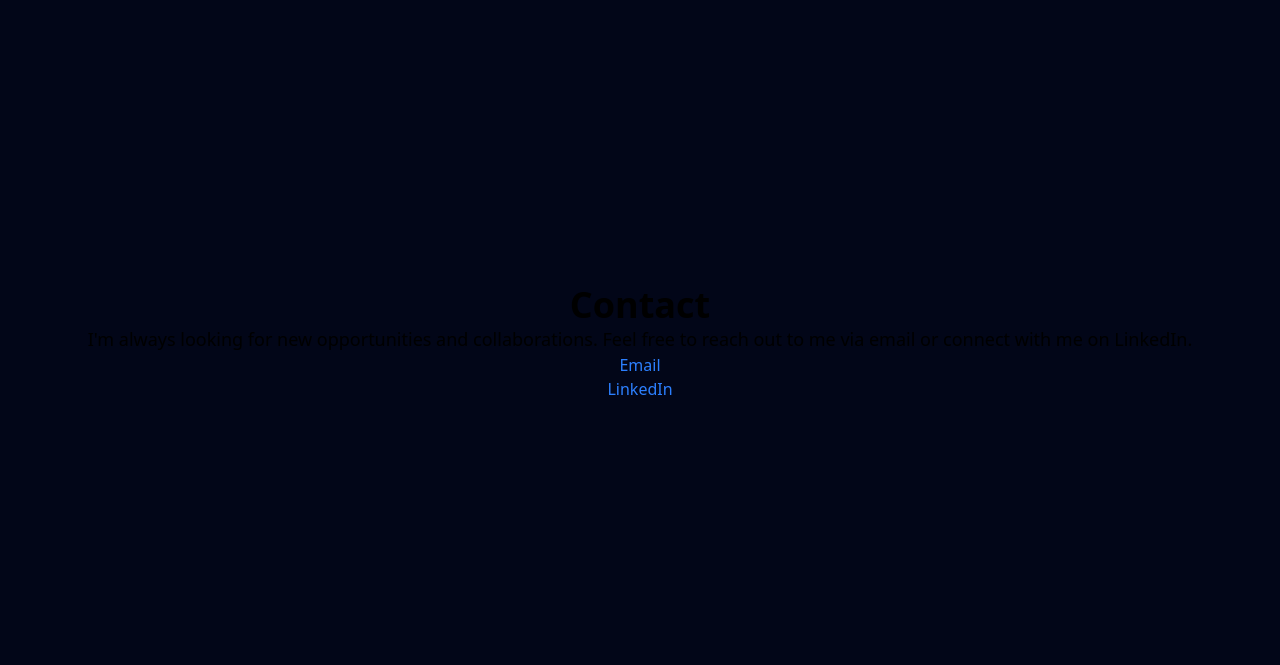
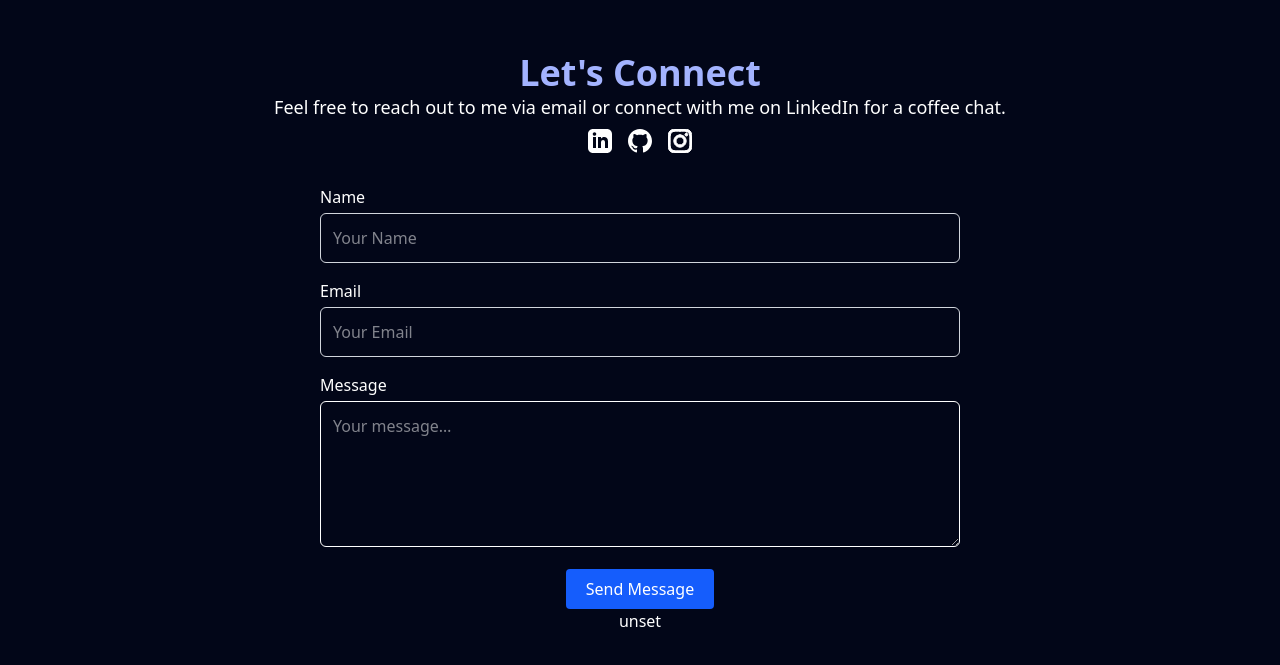
Before and after one commit to sumiyuan/smiweb, a React (Vite) app: page / in a window 1280 px wide. Shown: the part 4009-4674 px from the top of the page. Built offline with nearby package versions, Linux system fonts and the light colour scheme; no server answers.

Commit message:
added contact form need to work out the bugs with email sending

```diff
--- a/package.json
+++ b/package.json
@@ -10,6 +10,7 @@
     "preview": "vite preview"
   },
   "dependencies": {
+    "@emailjs/browser": "^4.4.1",
     "@tailwindcss/vite": "^4.1.11",
     "react": "^19.1.0",
     "react-dom": "^19.1.0",
--- a/src/components/Contact.tsx
+++ b/src/components/Contact.tsx
@@ -1,16 +1,97 @@
-import React, { forwardRef } from 'react'
+import React, { forwardRef, useActionState, useState } from 'react'
+import Icons from './icons/icons'
+import emailjs from '@emailjs/browser'
+import { useFormStatus } from 'react-dom'
+
+function SubmitButton() {
+    // Hook reads the status of the *nearest* <form> action.
+    const { pending } = useFormStatus();
+
+    return (
+      <button
+        type="submit"
+        disabled={pending}
+        className="px-5 py-2 bg-blue-600 text-white rounded disabled:opacity-50"
+      >
+        {pending ? "Sending…" : "Send Message"}
+      </button>
+    );
+  }
 
 const Contact = forwardRef<HTMLDivElement>((props, ref) => {
+
+    const sendEmail = async (_prev: string | null, formData: FormData) => {
+        try {
+            await emailjs.send(
+                import.meta.env.SERVICE_ID,
+                import.meta.env.TEMPLATE_ID,
+                {
+                    from_name: formData.get('name'),
+                    from_email: formData.get('email'),
+                    message: formData.get('message')
+                },
+                import.meta.env.PUBLIC_KEY
+            )
+            return 'Email sent successfully'
+        } catch (error) {
+            console.error('Error sending email:', error)
+            return 'Failed to send email'
+        }
+    }
+
+    const [statusMsg, formAction] = useActionState(sendEmail, null)
+
   return (
     <div ref={ref} className="h-screen w-full flex flex-col items-center justify-center">
-      <h1 className="text-4xl font-bold">Contact</h1>
-      <p className="text-lg">
-        I'm always looking for new opportunities and collaborations. Feel free to reach out to me via email or connect with me on LinkedIn.
+      <h1 className="text-4xl font-bold text-indigo-300">Let's Connect</h1>
+      <p className="text-lg text-white">
+        Feel free to reach out to me via email or connect with me on LinkedIn for a coffee chat.
       </p>
-      <div className="flex flex-col items-center justify-center">
-        <a href="mailto:contact@example.com" className="text-blue-500 hover:text-blue-700">Email</a>
-        <a href="https://www.linkedin.com/in/your-profile" className="text-blue-500 hover:text-blue-700">LinkedIn</a>
-      </div>
+
+      {/* Social Media Links */}
+        <div className='flex items-center justify-center gap-4 mb-8 text-white pt-2'>
+            <a href="https://www.linkedin.com/in/suni-yuan/" className='hover:text-indigo-300 transition-colors duration-200'>
+                <Icons names="linkedin" />
+            </a>
+            <a href="https://github.com/sumiyuan" className='hover:text-indigo-300 transition-colors duration-200'>
+                <Icons names="github" />
+            </a>
+            <a href="https://www.instagram.com/smi_yuan/" className='hover:text-indigo-300 transition-colors duration-200'>
+                <Icons names="instagram" />
+            </a>
+        </div>
+
+        {/* Email Form*/}
+        <form action={formAction} className='flex flex-col items-center justify-center w-full max-w-2xl px-4'>
+            <div className='w-full mb-4'>
+                <label htmlFor="name" className="block mb-1 font-medium text-white">Name</label>
+                <input type="text" name="name" id="name" required placeholder='Your Name' className='w-full p-3 rounded-md border border-gray-300 text-white bg-transparent'/>
+            </div>
+            <div className='w-full mb-4'>
+                <label htmlFor="email" className="block mb-1 font-medium text-white">Email</label>
+                <input type="email" name="email" id="email" required placeholder='Your Email' className='w-full p-3 rounded-md border border-gray-300 text-white bg-transparent'/>
+            </div>
+
+            <div className='w-full mb-4'>
+          <label htmlFor="message" className="block mb-1 font-medium text-white">
+                Message
+            </label>
+                <textarea
+                    id="message"
+                    name="message"
+                    rows={5}
+                    required
+                    className="w-full p-3 border rounded-md text-white bg-transparent"
+                    placeholder="Your message…"
+                />
+            </div>
+            <SubmitButton />
+
+            <h1 className='text-white'>{import.meta.env.SERVICE_ID}</h1>
+            <h1 className='text-white'>{import.meta.env.TEMPLATE_ID}</h1>
+            <h1 className='text-white'>{import.meta.env.PUBLIC_KEY}</h1>
+        </form>
+
     </div>
   )
 })
```
Also changed, not shown: 2 other files (tests, documents, lock files or other folders).
